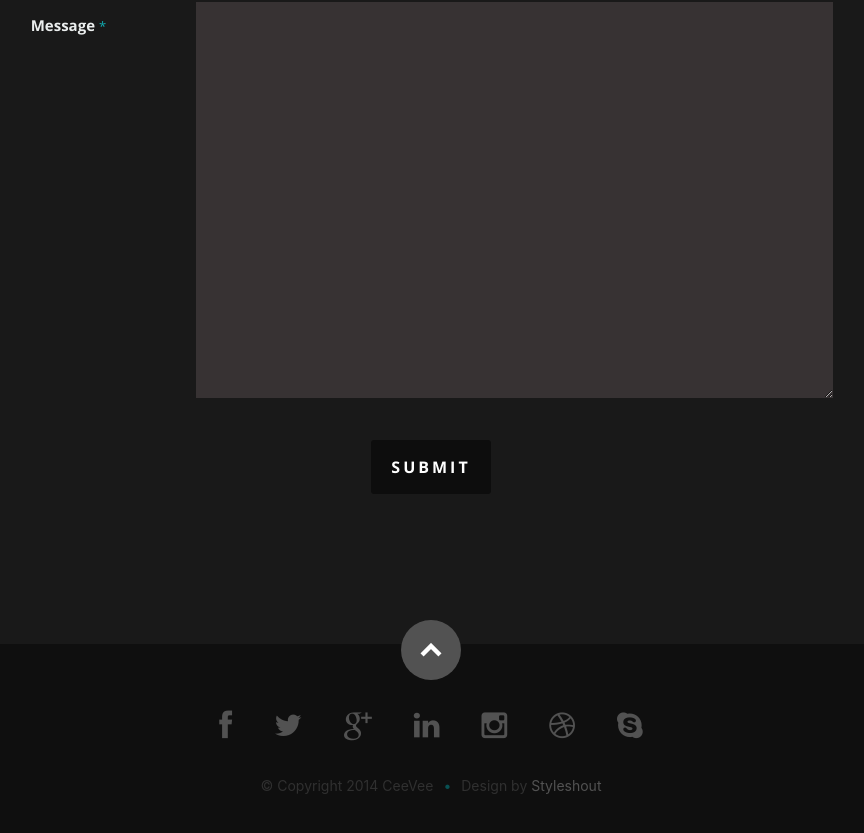
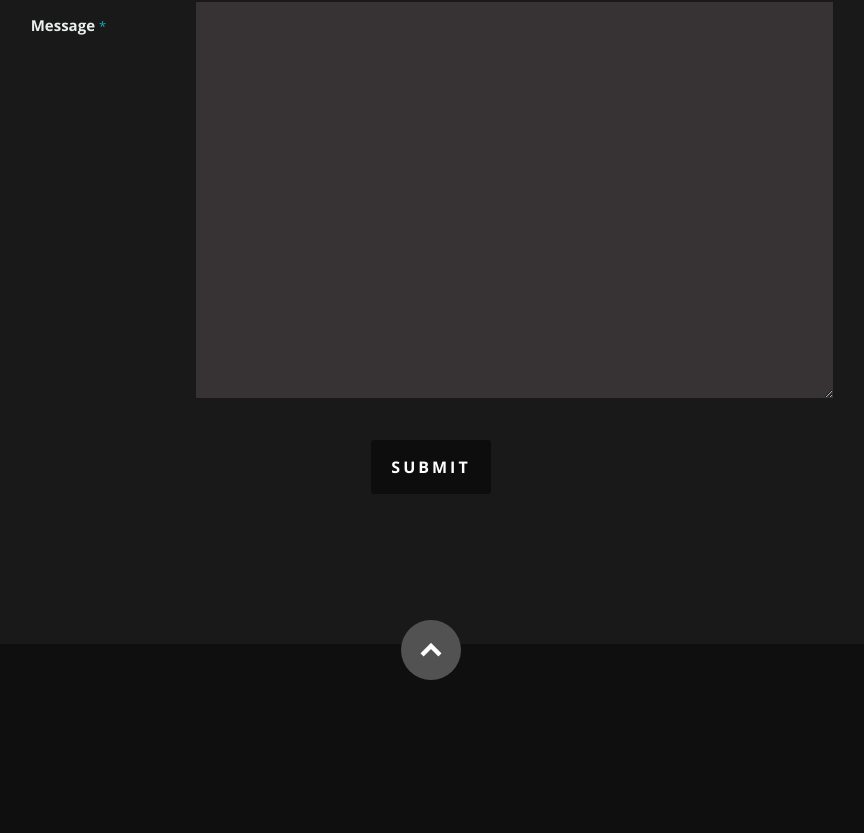
Before and after one commit to ebcitron/Portfolio-Final, a React (Create React App) app in the folder portfolio/: page / in a window 1280 px wide. Shown: the part 2185-3018 px from the top of the page, without its empty margins (209-1073 px from the left). After the commit the page ends 2926 px from the top, so only its background shows below. Built offline with nearby package versions, Linux system fonts and the light colour scheme.

Commit message:
Finishing up

```diff
--- a/portfolio/public/css/media-queries.css
+++ b/portfolio/public/css/media-queries.css
@@ -89,8 +89,8 @@
    }
 
    #contact label {
-      float: none;
-      width: 100%;
+      float: left;
+      width: 26%;
    }
 
    #contact .section-head p.lead { font: 17px/33px opensans-light, sans-serif; }
--- a/portfolio/src/components/footer/footer.js
+++ b/portfolio/src/components/footer/footer.js
@@ -7,7 +7,7 @@ class Footer extends Component{
             <footer>
         <div className="row">
           <div className="twelve columns">
-            <ul className="social-links">
+            {/* <ul className="social-links">
               <li><a href="#"><i className="fa fa-facebook" /></a></li>
               <li><a href="#"><i className="fa fa-twitter" /></a></li>
               <li><a href="#"><i className="fa fa-google-plus" /></a></li>
@@ -15,11 +15,8 @@ class Footer extends Component{
               <li><a href="#"><i className="fa fa-instagram" /></a></li>
               <li><a href="#"><i className="fa fa-dribbble" /></a></li>
               <li><a href="#"><i className="fa fa-skype" /></a></li>
-            </ul>
-            <ul className="copyright">
-              <li>© Copyright 2014 CeeVee</li>
-              <li>Design by <a title="Styleshout" href="http://www.styleshout.com/">Styleshout</a></li>
-            </ul>
+            </ul> */}
+
           </div>
           <div id="go-top"><a className="smoothscroll" title="Back to Top" href="#home"><i className="icon-up-open" /></a></div>
         </div>
```
